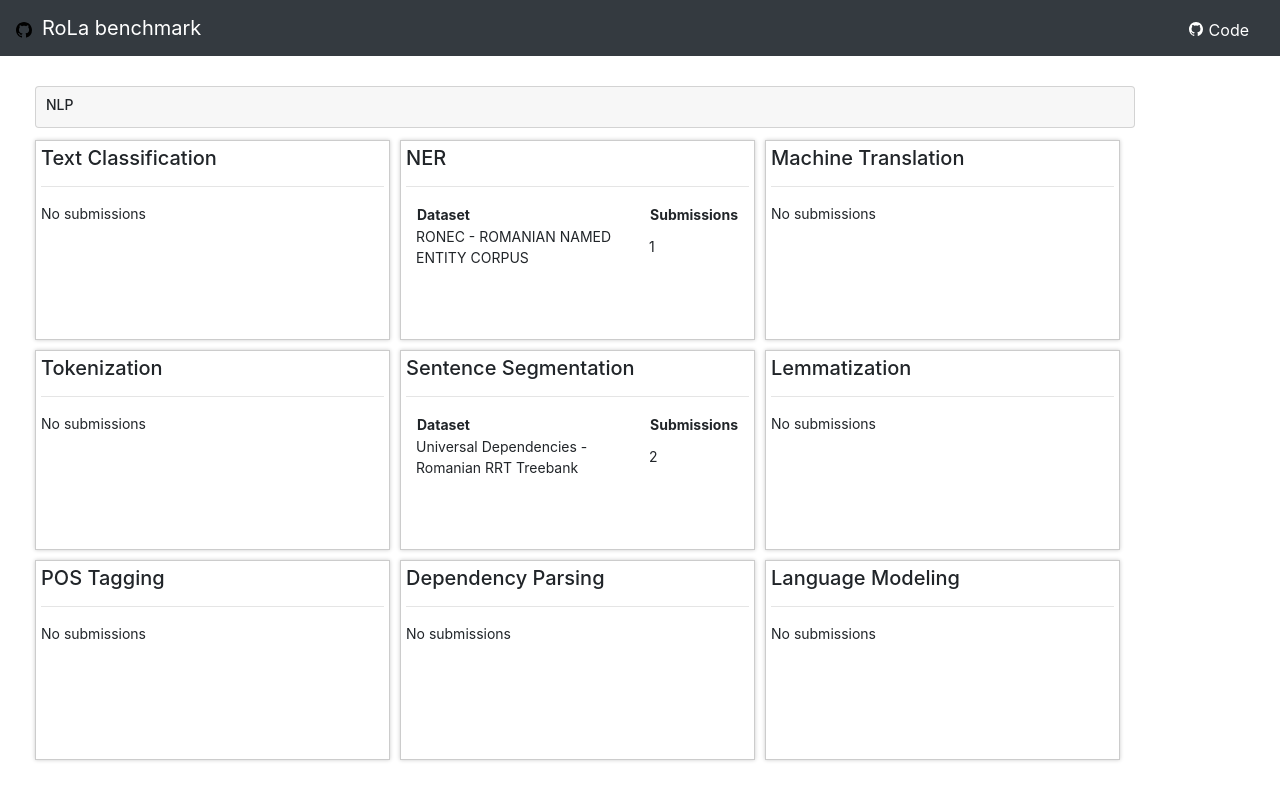
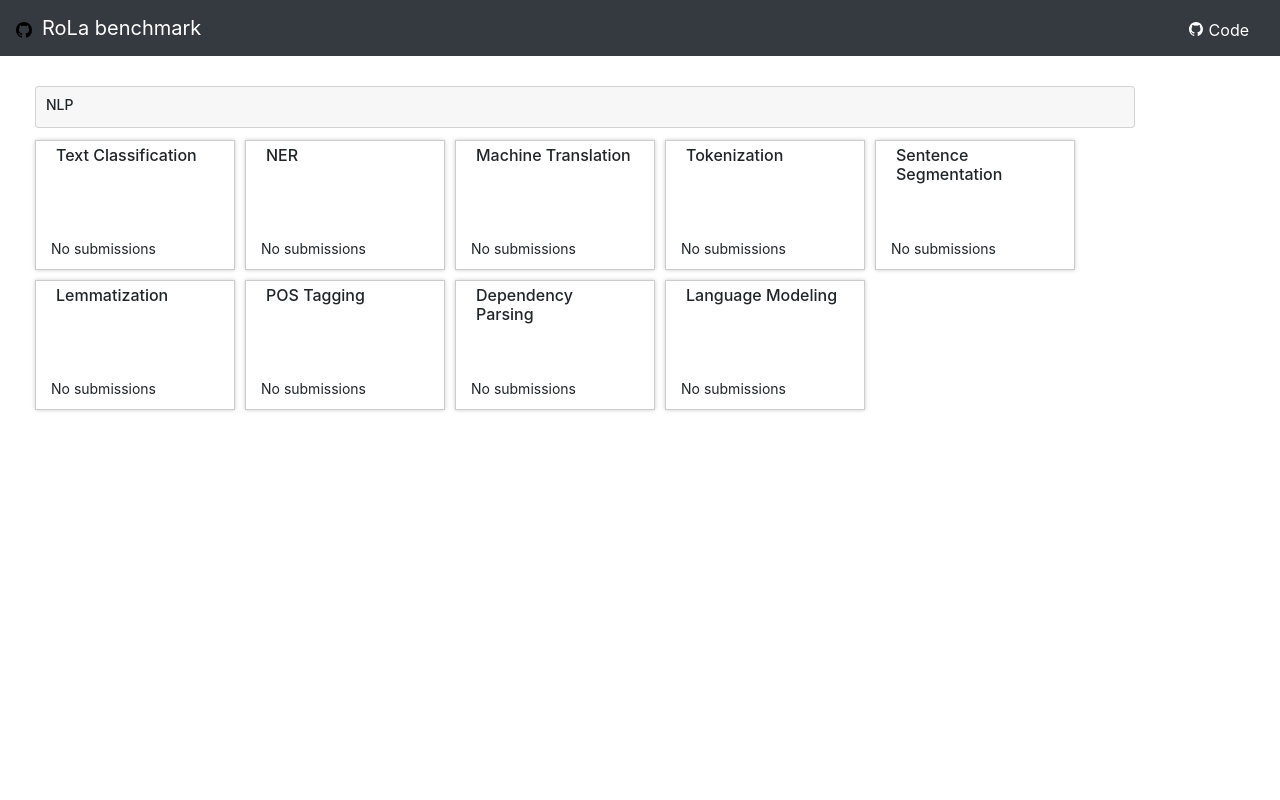
Before and after one commit to LiroBenchmark/LiroBenchmark.github.io, a React (Create React App) app: page / in a window 1280 px wide. Built offline with nearby package versions, Linux system fonts and the light colour scheme.

Commit message:
Display task summary in homepage

```diff
--- a/src/Components/Homepage.js
+++ b/src/Components/Homepage.js
@@ -31,19 +31,22 @@ class Homepage extends React.Component {
   }
 
   renderTaskSubmissions(task) {
-    if (!task.datasets || task.datasets.length === 0) {
+    if (!task.summary) {
       return <span>No submissions</span>;
     }
-
+    const { summary } = task;
     return (
       <table>
-        <thead>
+        <tbody>
           <tr>
-            <th>Dataset</th>
-            <th>Submissions</th>
+            <td>{summary.dataset_count}</td>
+            <td>{summary.dataset_count === 1 ? 'dataset' : 'datasets'}</td>
           </tr>
-        </thead>
-        <tbody>{task.datasets.map((ds) => this.renderDataset(ds))}</tbody>
+          <tr>
+            <td>{summary.submission_count}</td>
+            <td>{summary.submission_count === 1 ? 'submission' : 'submissions'}</td>
+          </tr>
+        </tbody>
       </table>
     );
   }
@@ -53,7 +56,6 @@ class Homepage extends React.Component {
       <a href={this.urlBuilder.buildTaskUrl(task)} className="task-tile-link">
         <div className="task-tile" key={task.name}>
           <h5>{task.name}</h5>
-          <hr />
           <div className="task-data">{this.renderTaskSubmissions(task)}</div>
         </div>
       </a>
--- a/src/Components/Homepage.scss
+++ b/src/Components/Homepage.scss
@@ -43,24 +43,25 @@ a.task-tile-link{
         box-shadow: 0px 0px 4px #ccc;
         border: 1px solid #ccc;
         float: left;
-        width: 355px;
-	height: 200px;
+        width: 200px;
+	height: 130px;
         font-size: 14px;
         margin:0 10px 10px 0;
         padding: 5px;
         cursor: pointer;
-
+	position: relative;
+	h5{
+	    font-size: initial;
+	    margin-left: 15px;
+	    margin-right: 15px;
+	}
         &:nth-child(3n){
             margin-right: 0;;
         }
         .task-data{
-            table{
-                margin: 0 10px;
-                td{
-                    padding: 0 10px 5px 0;
-                }
-
-            }
+	    position: absolute;
+	    bottom: 10px;
+	    left: 15px;
         }
     }
 }
```
